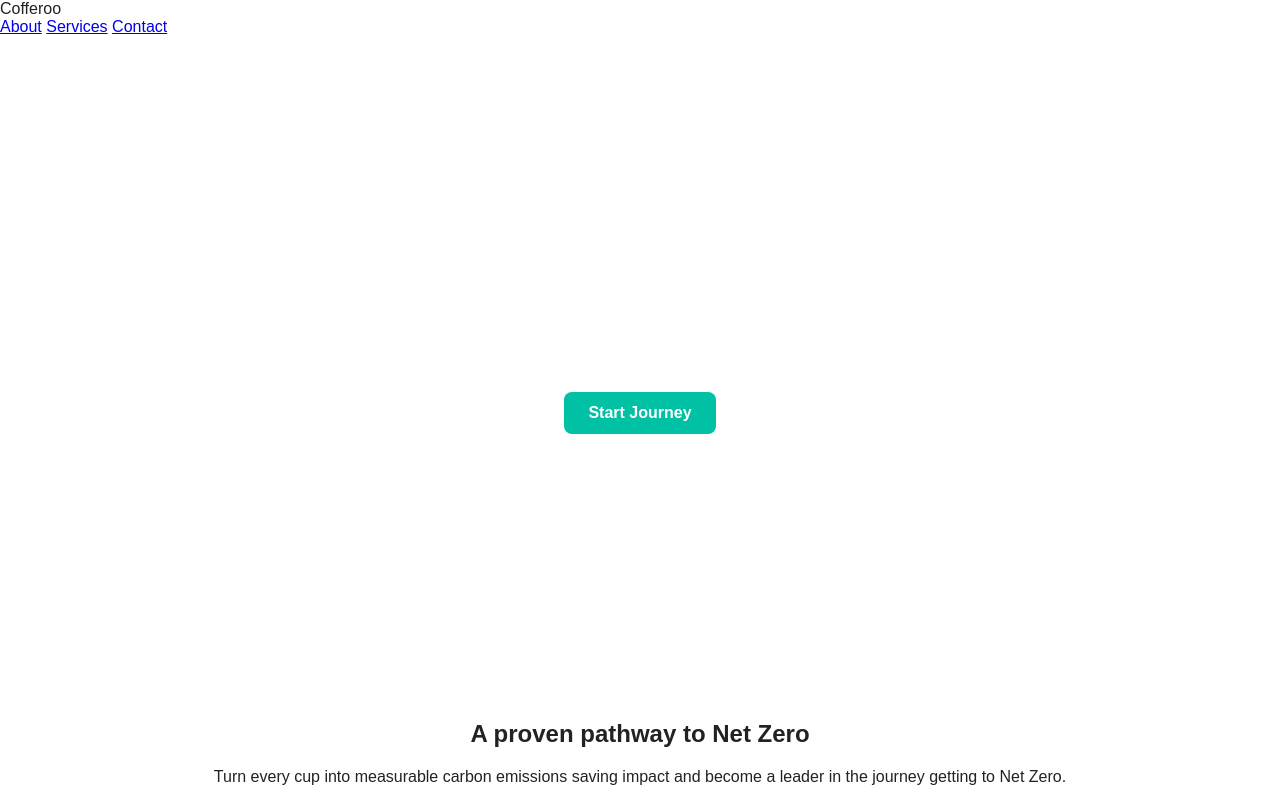
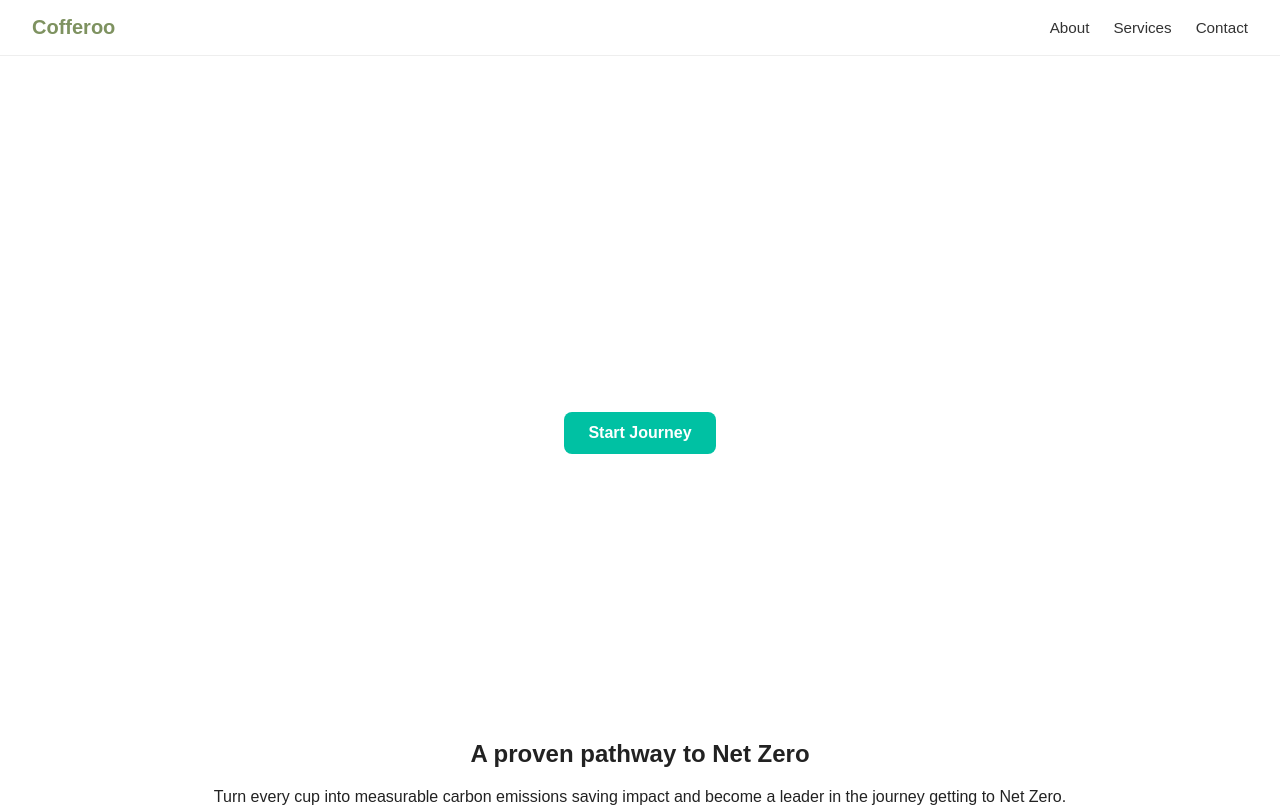
Before and after one commit to sunny-cho12/cofferoo, a React (Vite) app: page / in a window 1280 px wide. Shown: the top 807 px of the page. Built offline with nearby package versions, Linux system fonts and the light colour scheme.

Commit message:
Update style.css

```diff
--- a/style.css
+++ b/style.css
@@ -1,3 +1,44 @@
+
+/* ===== Header Section ===== */
+.site-header {
+  width: 100%;
+  display: flex;
+  justify-content: space-between;
+  align-items: center;
+  padding: 1rem 2rem;
+  border-bottom: 1px solid #eee;
+  position: sticky;   /* 스크롤해도 상단 고정 */
+  top: 0;
+  background: #fff;
+  z-index: 100;
+}
+
+/* 로고 */
+.logo {
+  font-weight: 700;
+  font-size: 1.25rem;
+  color: #7E9260;
+}
+
+/* 메뉴 */
+.nav-menu {
+  display: flex;
+  gap: 1.5rem;
+  font-size: 0.95rem;
+}
+
+.nav-menu a {
+  text-decoration: none;
+  color: #333;
+  transition: color 0.2s ease;
+}
+
+.nav-menu a:hover {
+  color: #7E9260;
+}
+
+
+
 * { box-sizing: border-box; }
 body {
   margin: 0;
```
